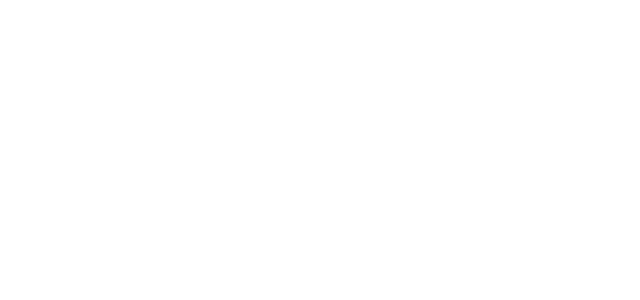
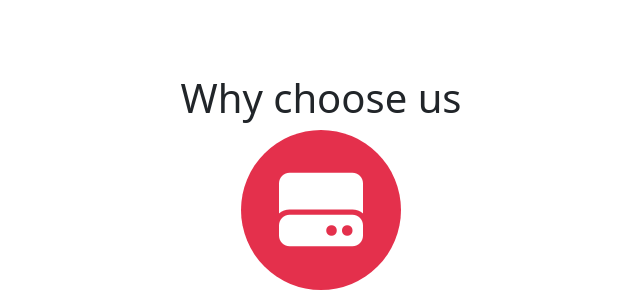
Before and after one commit to Olys6/digi-hosting, a React (Create React App) app: page / in a window 1280 px wide. Shown: the part 1625-1925 px from the top of the page, without its empty margins (319-959 px from the left). Before the commit the page ends 1749 px from the top, so only its background shows below. Built offline with nearby package versions, Linux system fonts and the light colour scheme.

Commit message:
started the why choose us section

```diff
--- a/src/components/Home.js
+++ b/src/components/Home.js
@@ -11,7 +11,9 @@
       <div className="homeHero">
         <div className="homeHeroCard">
           <Card.Body>
-            <Card.Subtitle style={{ backgroundColor: "#e4304c", color: 'white', display: "inline-block", fontSize: "30px", padding: "5px", boxSizing: "border-box" }}>Hosting you can rely on</Card.Subtitle>
+            <Card.Subtitle style={{ backgroundColor: "#e4304c", color: 'white', display: "inline-block", fontSize: "30px", padding: "5px", boxSizing: "border-box" }}>
+              Hosting you can rely on
+            </Card.Subtitle>
             <Card.Title style={{ backgroundColor: "white", color: "#080494", marginTop: "20px", padding: "10px", boxSizing: "border-box", fontSize: "45px", margin: "-15px 0 0 20px" }}>
               Versatile, powerful web hosting
             </Card.Title>
@@ -23,6 +25,14 @@
         </div> */}
       </div>
       <HostingPlans />
+      <section className="whyChooseUsSection">
+        <h2 style={{ fontSize: "40px" }}>Why choose us</h2>
+        <div className="whyChooseUsCircles">
+          <div className="whyChooseUsCircle">
+            <i class="fas fa-hdd fa-3x"></i>
+          </div>
+        </div>
+      </section>
     </>
   )
 }
--- a/src/components/HomeComponents/HostingPlans.js
+++ b/src/components/HomeComponents/HostingPlans.js
@@ -9,7 +9,7 @@
     <>
       <div style={{ display: "flex", justifyContent: "space-evenly", marginTop: "-1rem", flexWrap: "wrap" }} data-aos="fade-up">
         <a href='#' className="hostingPlanCard1" style={{ width: '24rem' }}>
-            <Card.Title className="hostingPlanCardTitle" style={{ fontSize: '25px'}}>Hosting Plan 1</Card.Title>
+            <Card.Title className="hostingPlanCardTitle" style={{ fontSize: '25px'}} >Hosting Plan 1</Card.Title>
             {/* <Card.Subtitle className="mb-2 text-muted">Card Subtitle</Card.Subtitle> */}
           <i className="fa-solid fa-cloud" style={{ fontSize: '60px', color: "#080494"}}></i>
           <Card.Text style={{ display: "flex", justifyContent: "center", alignItems: "flex-start", flexDirection: "column", width: "85%", color: "#080494" }}>
--- a/src/index.css
+++ b/src/index.css
@@ -96,6 +96,34 @@
   flex-wrap: wrap;
 }
 
+.whyChooseUsSection {
+  /* background-color: #e4304c; */
+  /* color: white; */
+  width: 100%;
+  margin-top: 2.5rem;
+  padding: 10px;
+  box-sizing: border-box;
+  display: flex;
+  justify-content: center;
+  align-items: center;
+  flex-direction: column
+}
+
+
+.whyChooseUsCircle {
+  height: 10rem;
+  width: 10rem;
+  background-color: #e4304c;
+  /* background-color: white; */
+  border-radius: 100%;
+  display: flex;
+  justify-content:center;
+  align-items:center;
+  /* color: #080494; */
+  color: white;
+  font-size:28px
+}
+
 @media screen and (max-width: 1000px) {
   .homeHeroCard {
     margin-left: 0px;
```
